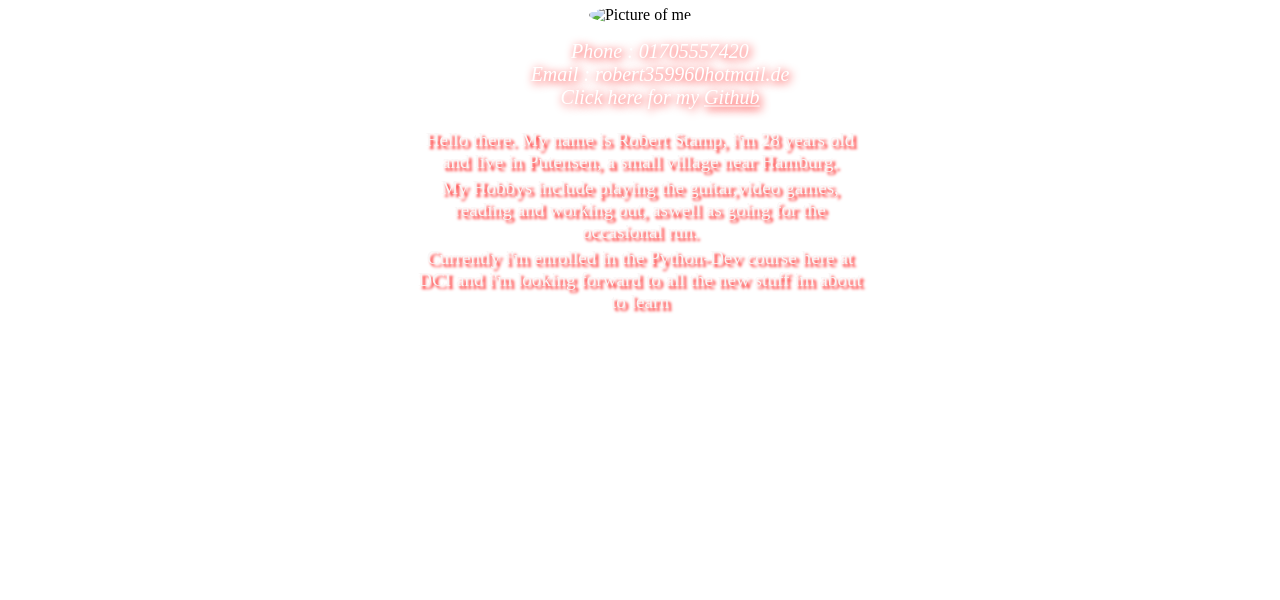
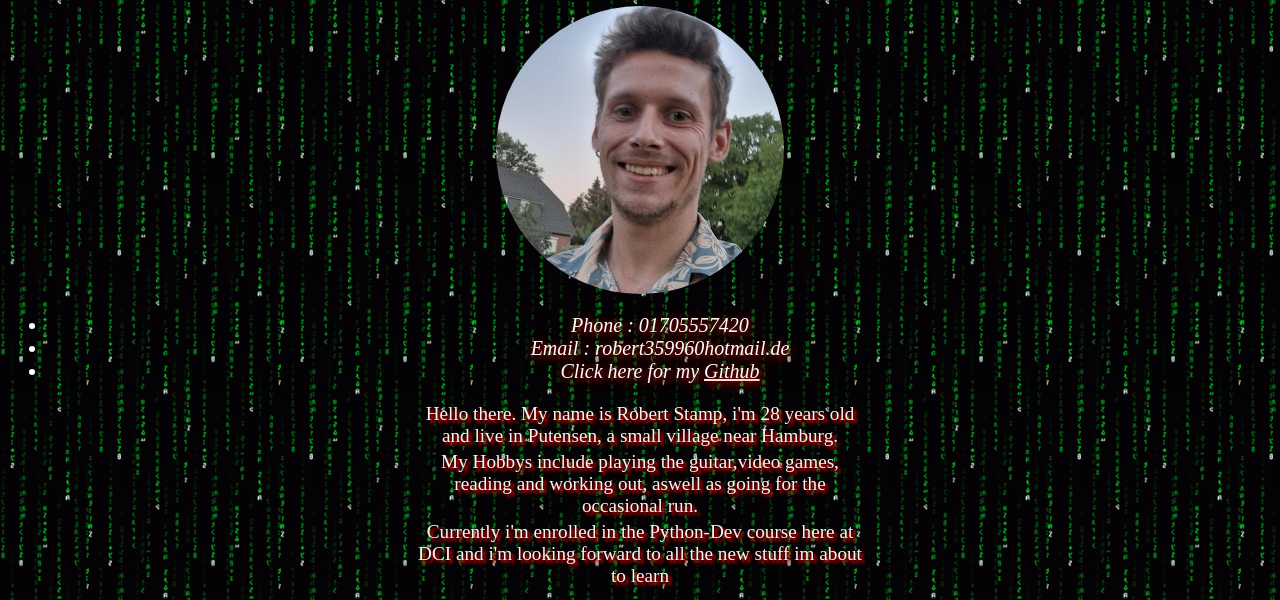
Before and after one commit to Brometheus115/Bromtheus115.github.io, a plain HTML site: page index.html in a window 1280 px wide. Shown: the part 200-800 px from the top of the page. Drawn offline with Linux system fonts and the light colour scheme; files whose address does not match are found by name.

Commit message:
changed the file names again

```diff
--- a/index.html
+++ b/index.html
@@ -10,7 +10,7 @@
   <body>
     <div>
       <h1>Robert Stamp</h1>
-      <img src="./robert_stamp/DCI/Projects/Task_29.08.2024_Bio/Me.jpeg" class= "round-border" alt="Picture of me" />
+      <img src="./Me.jpeg" class= "round-border" alt="Picture of me" />
       <ul>
         <li>Phone : 01705557420</li>
         <li>Email : robert359960hotmail.de</li>
--- a/style.css
+++ b/style.css
@@ -1,5 +1,5 @@
 body {
-  background-image: url(./robert_stamp/DCI/Projects/Task_29.08.2024_Bio/matrix.gif);
+  background-image: url(./matrix.gif);
   background-size: 15%;
   text-align: center;
 
```
